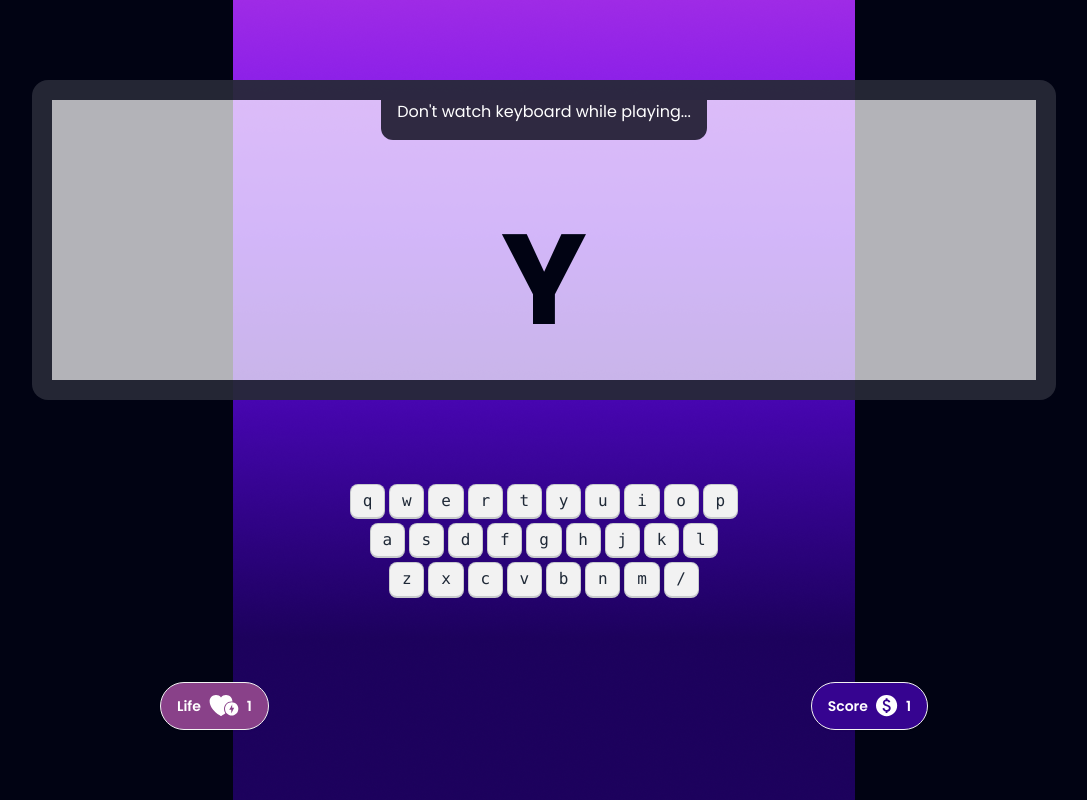
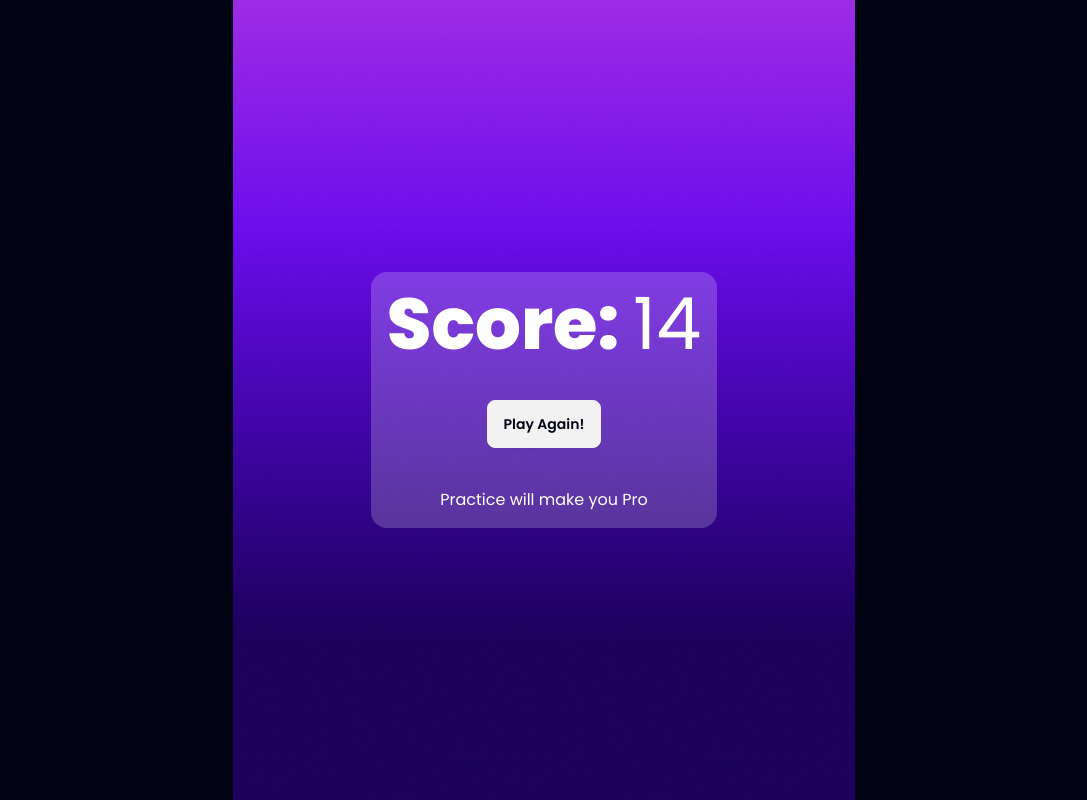
Before and after one commit to imrealkazisourov/alpha-clash-pro, a plain HTML site: page index.html in a window 1280 px wide. Shown: the whole page, without its empty margins (96-1183 px from the left). Drawn offline with nearby package versions, Linux system fonts and the light colour scheme.

Commit message:
created all 3 game screens

```diff
--- a/index.html
+++ b/index.html
@@ -23,7 +23,7 @@
             </div>
         </section>
         <!-- PlayGround Start -->
-        <section class="play-ground">
+        <section class="play-ground hidden">
             <!-- Play Ground Container  -->
             <div class="flex flex-col items-center gap-20 pt-20">
                 <!-- screen  -->
@@ -93,7 +93,16 @@
 
         </section>
         <!-- Play Ground End -->
-        <section class="score">
+         <!-- Final Score Start -->
+        <section class="score flex justify-center items-center min-h-screen">
+            <div class="text-white text-center space-y-10 bg-[#FFFFFF33] rounded-2xl p-4">
+                <h1 class="text-7xl">
+                    <span class="font-extrabold">Score: </span>
+                    <span>14</span>
+                </h1>
+                <button class="btn text-[#010313]">Play Again!</button>
+                <p>Practice will make you Pro</p>
+            </div>
 
         </section>
     </main>
```
